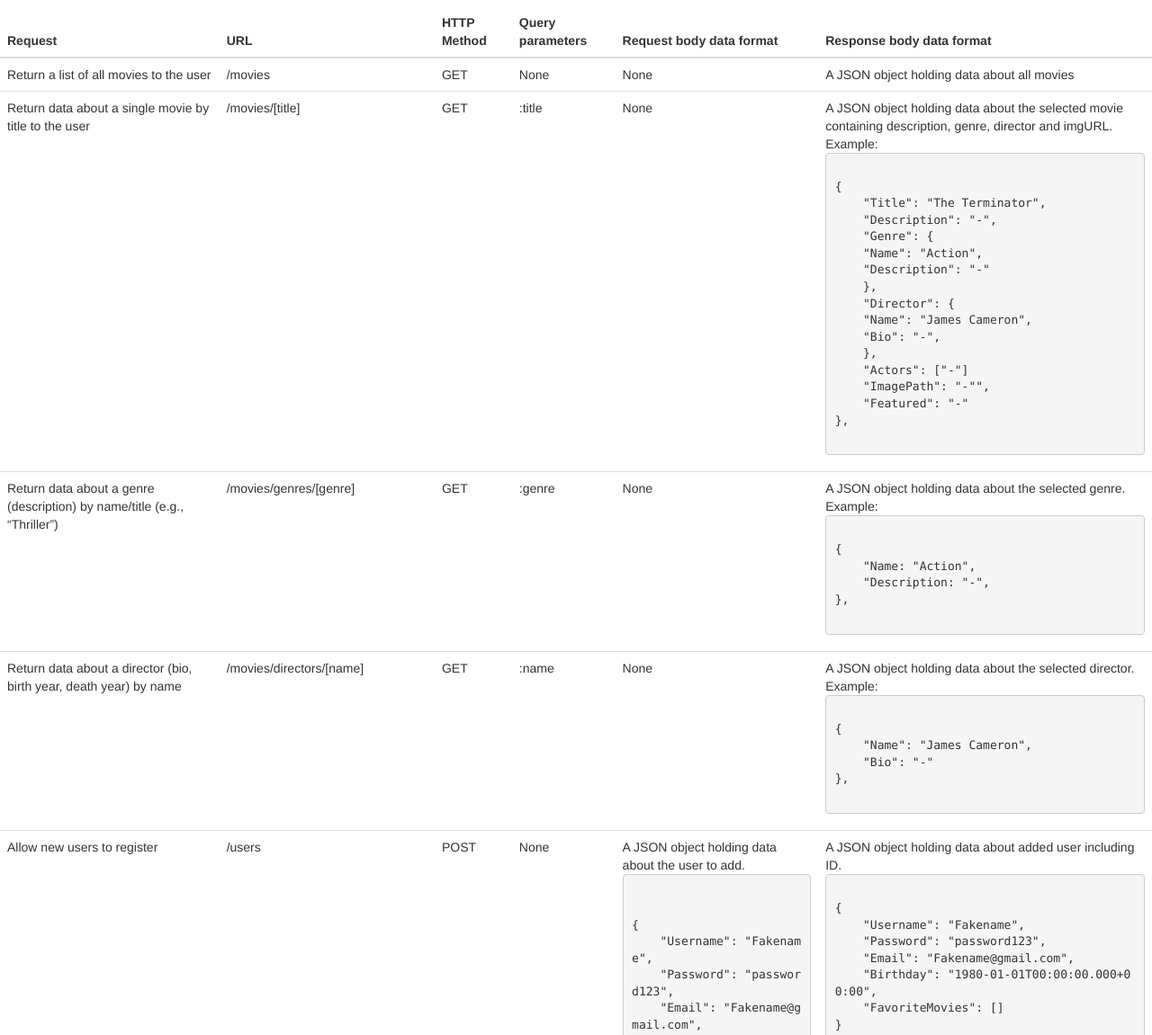
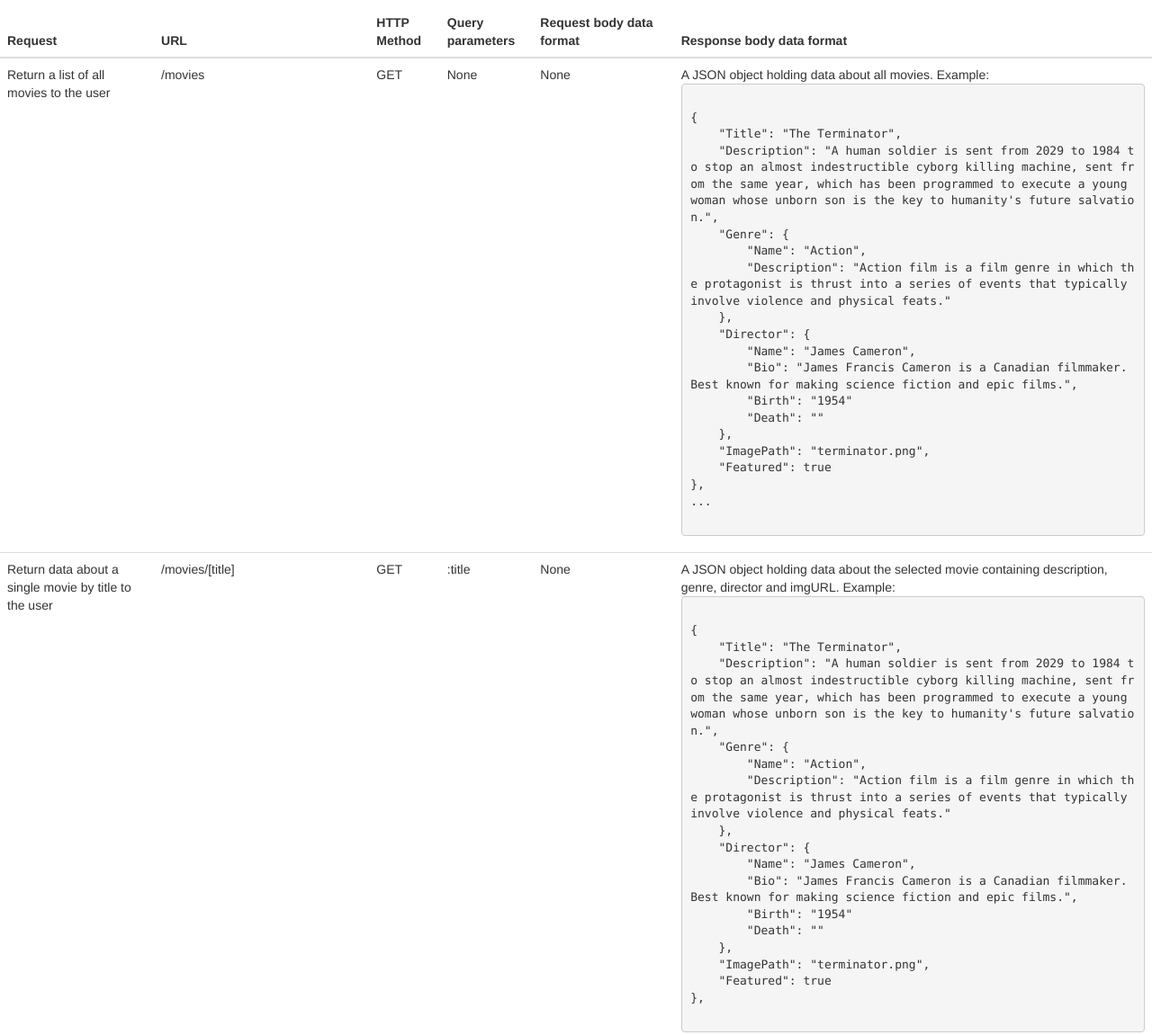
Before and after one commit to martinbd1/movie_api, a website: page public/documentation.html in a window 1280 px wide. Shown: the part 153-1304 px from the top of the page at 90% size. Drawn offline with nearby package versions, Linux system fonts and the light colour scheme.

Commit message:
Update documentation.html

```diff
--- a/public/documentation.html
+++ b/public/documentation.html
@@ -35,7 +35,27 @@
                 <td>GET</td>
                 <td>None</td>
                 <td>None</td>
-                <td>A JSON object holding data about all movies</td>
+                <td>A JSON object holding data about all movies. Example:
+                    <pre><code>
+{
+    "Title": "The Terminator",
+    "Description": "A human soldier is sent from 2029 to 1984 to stop an almost indestructible cyborg killing machine, sent from the same year, which has been programmed to execute a young woman whose unborn son is the key to humanity's future salvation.",
+    "Genre": {
+        "Name": "Action",
+        "Description": "Action film is a film genre in which the protagonist is thrust into a series of events that typically involve violence and physical feats."
+    },
+    "Director": {
+        "Name": "James Cameron",
+        "Bio": "James Francis Cameron is a Canadian filmmaker. Best known for making science fiction and epic films.",
+        "Birth": "1954"
+        "Death": ""
+    },
+    "ImagePath": "terminator.png",
+    "Featured": true
+},
+...
+                    </code></pre>
+                </td>
             </tr>
             <tr>
                 <td>Return data about a single movie by title to the user</td>
@@ -48,18 +68,19 @@
                     <pre><code>
 {
     "Title": "The Terminator",
-    "Description": "-",
+    "Description": "A human soldier is sent from 2029 to 1984 to stop an almost indestructible cyborg killing machine, sent from the same year, which has been programmed to execute a young woman whose unborn son is the key to humanity's future salvation.",
     "Genre": {
-    "Name": "Action",
-    "Description": "-"
+        "Name": "Action",
+        "Description": "Action film is a film genre in which the protagonist is thrust into a series of events that typically involve violence and physical feats."
     },
     "Director": {
-    "Name": "James Cameron",
-    "Bio": "-",
+        "Name": "James Cameron",
+        "Bio": "James Francis Cameron is a Canadian filmmaker. Best known for making science fiction and epic films.",
+        "Birth": "1954"
+        "Death": ""
     },
-    "Actors": ["-"]
-    "ImagePath": "-"",
-    "Featured": "-"
+    "ImagePath": "terminator.png",
+    "Featured": true
 },
                     </code></pre>
                 </td>
@@ -74,7 +95,7 @@
                     <pre><code>
 {
     "Name: "Action",
-    "Description: "-",
+    "Description: "Action film is a film genre in which the protagonist is thrust into a series of events that typically involve violence and physical feats.",
 },
                     </code></pre>
                 </td>
@@ -89,7 +110,9 @@
                     <pre><code>
 {
     "Name": "James Cameron",
-    "Bio": "-"
+    "Bio": "James Francis Cameron is a Canadian filmmaker. Best known for making science fiction and epic films.",
+    "Birth": "1954",
+    "Death": ""
 },
                     </code></pre>
                 </td>
@@ -101,7 +124,7 @@
                 <td>None</td>
                 <td>A JSON object holding data about the user to add.
                     <pre><code>
-                        {
+{
     "Username": "Fakename",
     "Password": "password123",
     "Email": "Fakename@gmail.com",
@@ -152,7 +175,17 @@
                 <td>POST</td>
                 <td>:username, :movieID</td>
                 <td>None</td>
-                <td>A text message indicating the movie was added</td>
+                <td>A message indicating the movie was added
+                    <pre><code>
+{
+    "Username": "User2",
+    "Password": "password123",
+    "Email": "Fakename@gmail.com",
+    "Birthday": "1980-01-01T00:00:00.000+00:00",
+    "FavoriteMovies": ["624e1f889b3660ff4dcc80a7"]
+}
+                    </code></pre>
+                </td>
             </tr>
             <tr>
                 <td>Allow users to remove a movie from their list of favorites</td>
@@ -160,7 +193,17 @@
                 <td>DELETE</td>
                 <td>:username, :movieID</td>
                 <td>None</td>
-                <td>A text message indicating the movie was deleted</td>
+                <td>A message indicating the movie was deleted
+                    <pre><code>
+{
+    "Username": "User2",
+    "Password": "password123",
+    "Email": "Fakename@gmail.com",
+    "Birthday": "1980-01-01T00:00:00.000+00:00",
+    "FavoriteMovies": []
+}
+                    </code></pre>
+                </td>
             </tr>
             <tr>
                 <td>Allow existing users to deregister</td>
@@ -168,7 +211,11 @@
                 <td>DELETE</td>
                 <td>:Username</td>
                 <td>None</td>
-                <td>A message indicating the user was deregistered</td>
+                <td>A message indicating the user was deregistered
+                    <pre><code>
+User2 was deleted
+                    </code></pre>
+                </td>
             </tr>
         </tbody>
     </table>
```
